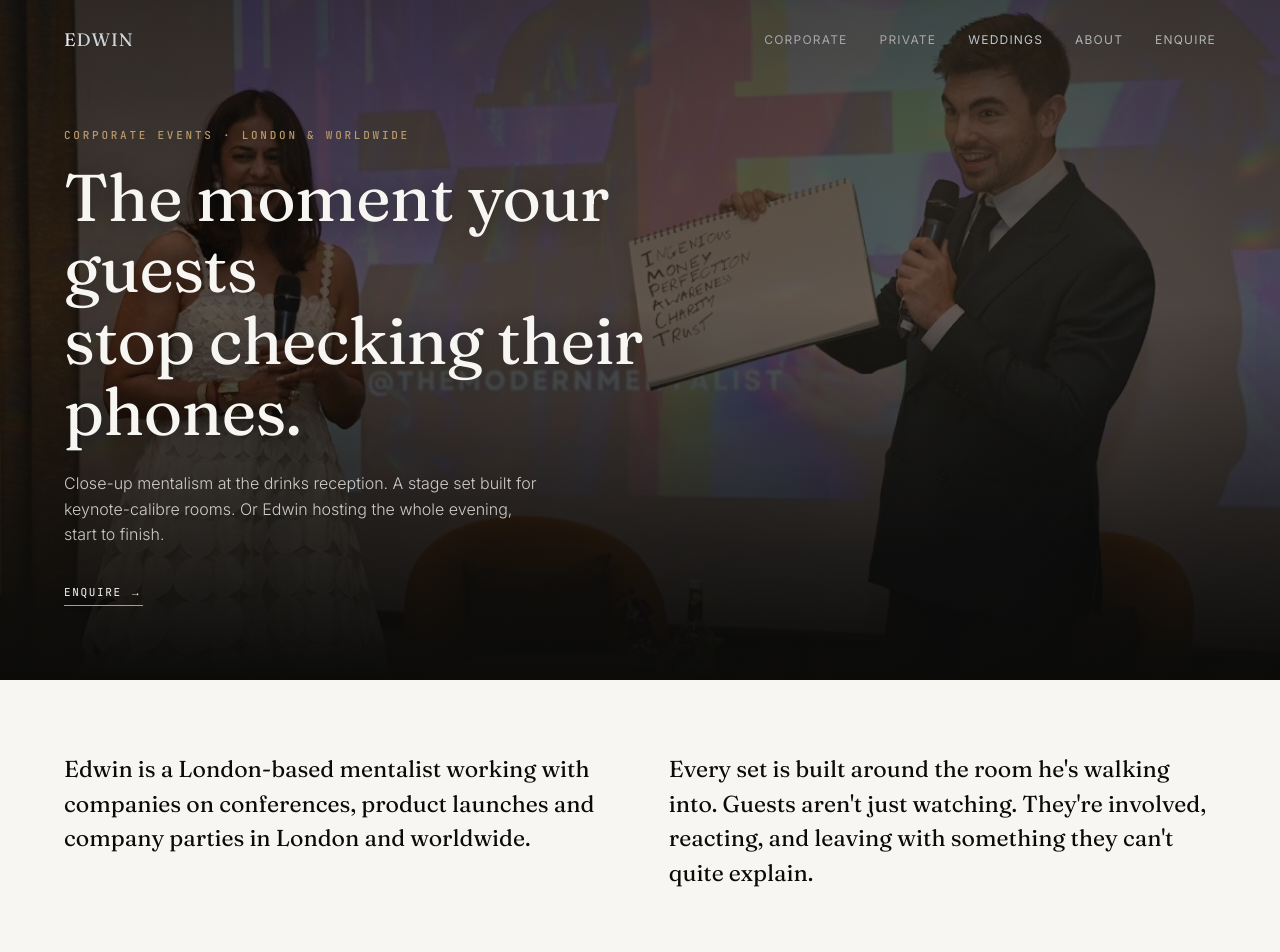
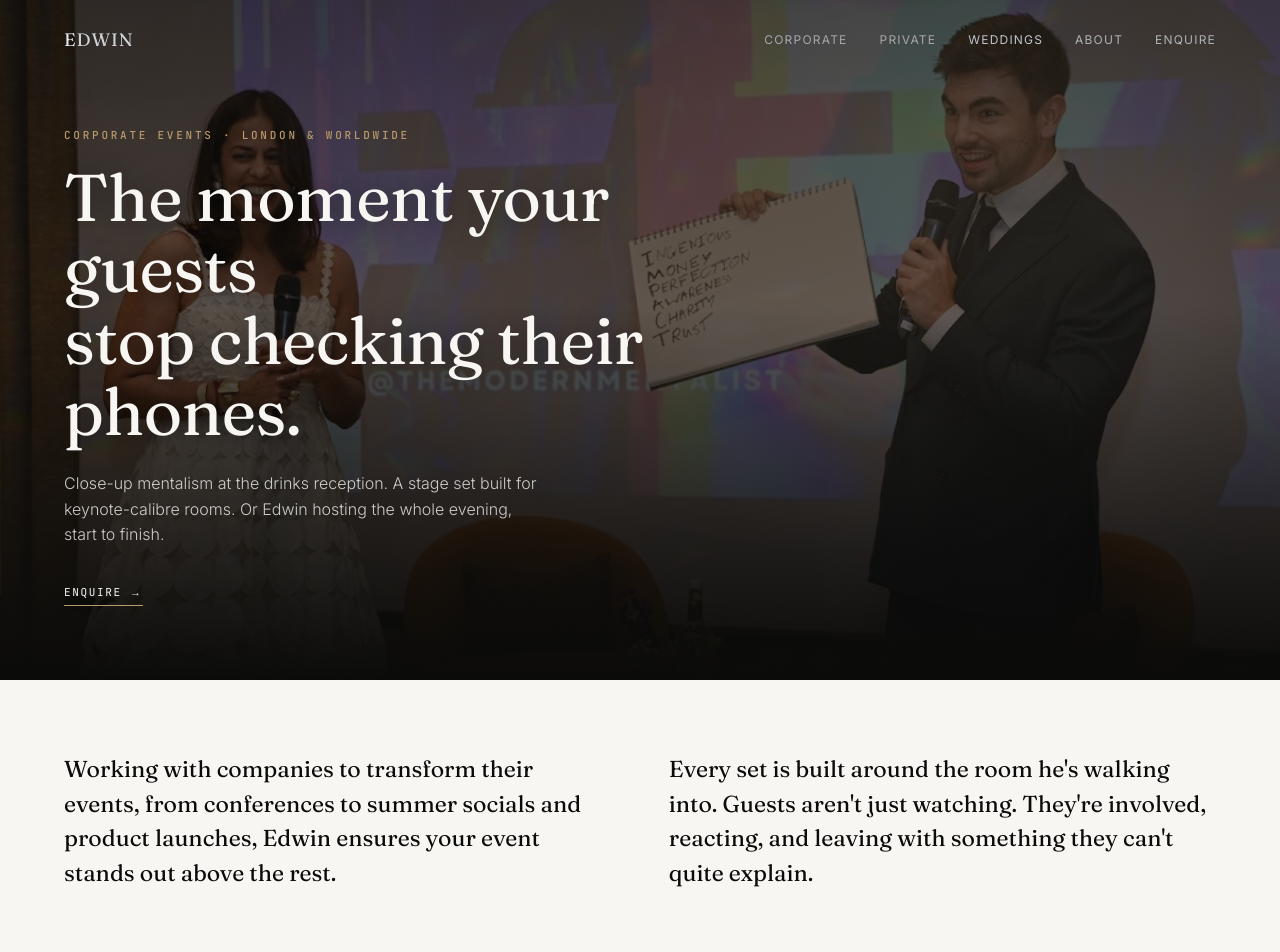
Before and after one commit to themodernmentalist/themodernmentalist-website, a Next.js app: page /corporate in a window 1280 px wide. Shown: the top 952 px of the page. Built offline with nearby package versions, Linux system fonts and the light colour scheme.

Commit message:
Rewrite corporate intro copy to lead with transforming events across formats

```diff
--- a/src/components/corporate/Intro.tsx
+++ b/src/components/corporate/Intro.tsx
@@ -4,9 +4,9 @@ export default function Intro() {
   return (
     <section className={styles.intro}>
       <p>
-        Edwin is a London-based mentalist working with companies on
-        conferences, product launches and company parties in London and
-        worldwide.
+        Working with companies to transform their events, from conferences
+        to summer socials and product launches, Edwin ensures your event
+        stands out above the rest.
       </p>
       <p>
         Every set is built around the room he&apos;s walking into. Guests
```
